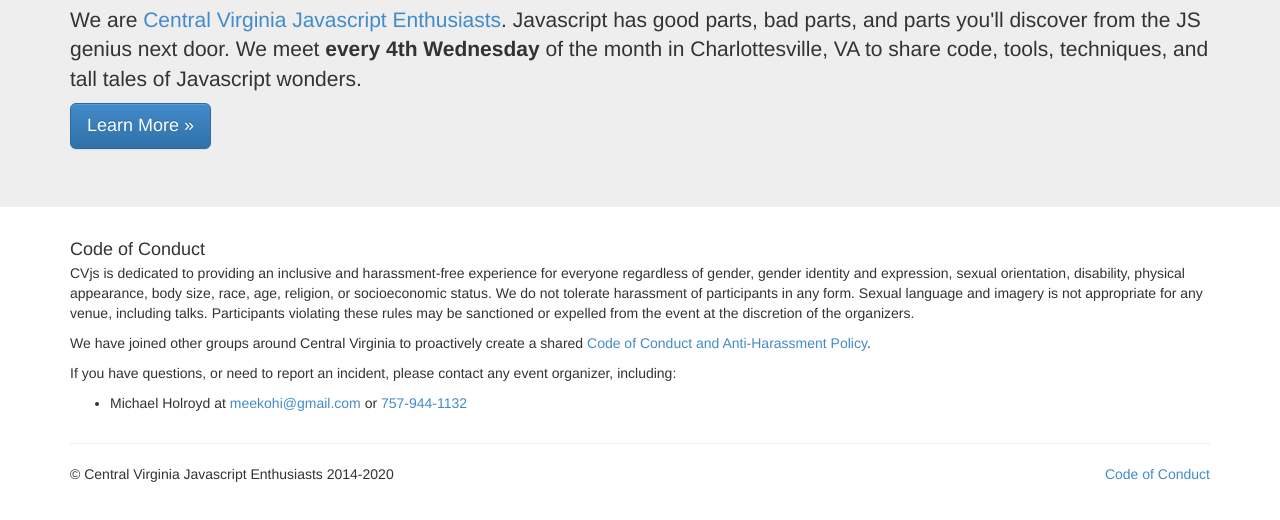
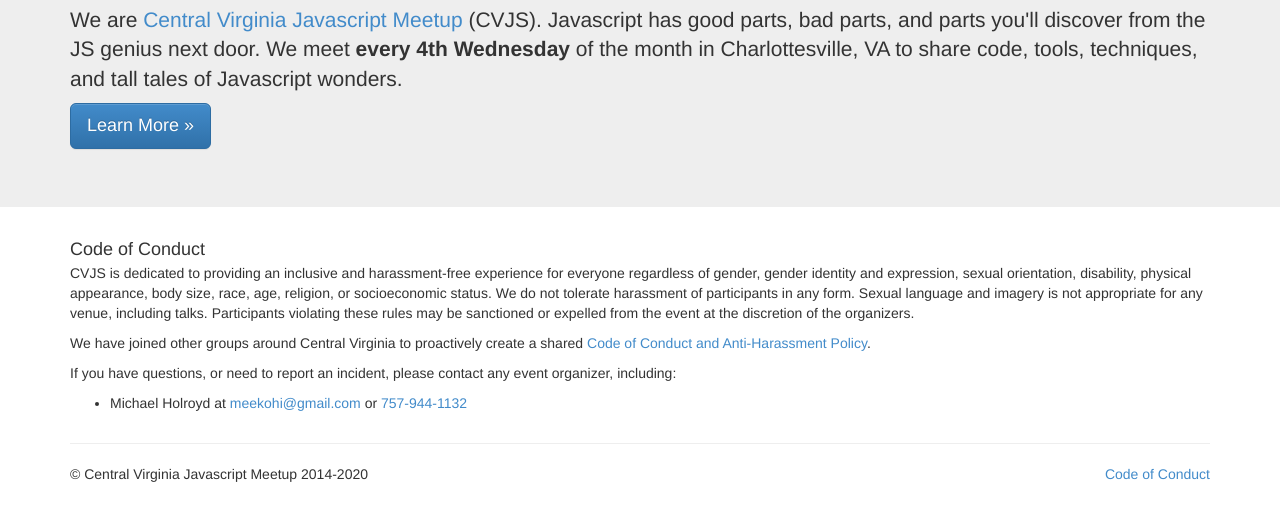
Before and after one commit to CVjs/CVjs.github.io, a plain HTML site: page index.html in a window 1280 px wide. Shown: the part 186-706 px from the top of the page. Drawn offline with Linux system fonts and the light colour scheme.

Commit message:
update links

```diff
--- a/index.html
+++ b/index.html
@@ -42,12 +42,11 @@
     </div>
   </div>
 
-  <!-- Main jumbotron for a primary marketing message or call to action -->
   <div class="jumbotron">
     <div class="container">
       <h1>CV.js( ♥ )</h1>
-      <p>We are <a href='https://www.meetup.com/Central-Virginia-Javascript-Enthusiasts-CVJSE/'>Central Virginia Javascript Enthusiasts</a>. Javascript has good parts, bad parts, and parts you'll discover from the JS genius next door. We meet <strong>every 4th Wednesday</strong> of the month in Charlottesville, VA to share code, tools, techniques, and tall tales of Javascript wonders.</p>
-      <p><a class="btn btn-primary btn-lg" href="https://www.meetup.com/Central-Virginia-Javascript-Enthusiasts-CVJSE/">Learn More &raquo;</a></p>
+      <p>We are <a href='https://www.meetup.com/Central-Virginia-Javascript-Meetup/'>Central Virginia Javascript Meetup</a> (CVJS). Javascript has good parts, bad parts, and parts you'll discover from the JS genius next door. We meet <strong>every 4th Wednesday</strong> of the month in Charlottesville, VA to share code, tools, techniques, and tall tales of Javascript wonders.</p>
+      <p><a class="btn btn-primary btn-lg" href="https://www.meetup.com/Central-Virginia-Javascript-Meetup/">Learn More &raquo;</a></p>
     </div>
   </div>
 
@@ -56,7 +55,7 @@
       <div class="col-lg-12">
         <h4 class="modal-title">Code of Conduct</h4>
         <p>
-          CVjs is dedicated to providing an inclusive and harassment-free experience for everyone regardless of gender, gender identity and expression, sexual orientation, disability, physical appearance, body size, race, age, religion, or socioeconomic status. We do not tolerate harassment of participants in any form. Sexual language and imagery is not appropriate for any venue, including talks. Participants violating these rules may be sanctioned or expelled from the event at the discretion of the organizers.
+          CVJS is dedicated to providing an inclusive and harassment-free experience for everyone regardless of gender, gender identity and expression, sexual orientation, disability, physical appearance, body size, race, age, religion, or socioeconomic status. We do not tolerate harassment of participants in any form. Sexual language and imagery is not appropriate for any venue, including talks. Participants violating these rules may be sanctioned or expelled from the event at the discretion of the organizers.
         </p>
         <p>
           We have joined other groups around Central Virginia to proactively create a shared <a href='https://github.com/cville/conduct'>Code of Conduct and Anti-Harassment Policy</a>.
@@ -75,7 +74,7 @@
     <hr>
 
     <footer>
-      <p class="pull-left">&copy; Central Virginia Javascript Enthusiasts 2014-2020</p>
+      <p class="pull-left">&copy; Central Virginia Javascript Meetup 2014-2020</p>
       <p class="pull-right"><a href="#" data-toggle="modal" data-target="#antiharasspolicy">Code of Conduct</a></p>
     </footer>
   </div> <!-- /container -->
```
